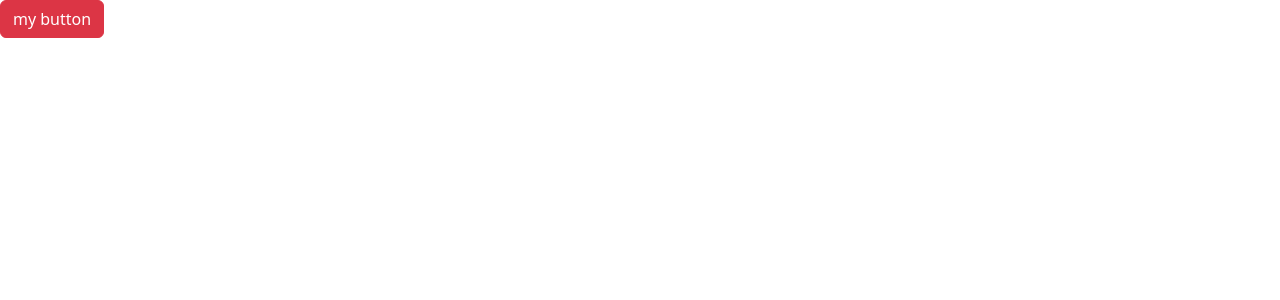
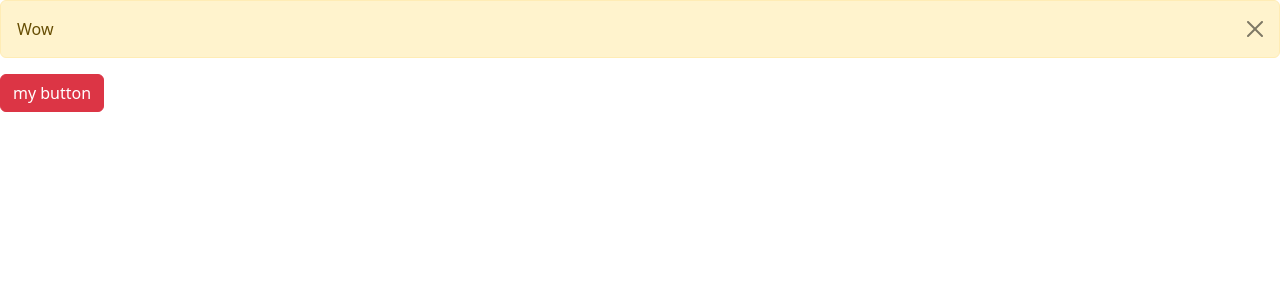
Before and after one commit to saji2000/react_tutorial, a React (Vite) app in the folder react-app/: page / in a window 1280 px wide. Both pictures are taken after a click on the button "my button". Shown: the top 300 px of the page. Built offline with nearby package versions, Linux system fonts and the light colour scheme.

Commit message:
Finished the youtube tutorial, praise God

```diff
--- a/react-app/src/App.tsx
+++ b/react-app/src/App.tsx
@@ -1,9 +1,16 @@
 import Button from "./components/Button";
+import Alert from "./components/Alert";
+import { useState } from "react";
 
 function App() {
+  const [alertVisible, setAlertVisiblity] = useState(false);
+
   return (
     <div>
-      <Button color="danger" onClick={() => console.log("Button")}>
+      {alertVisible && (
+        <Alert onClose={() => setAlertVisiblity(false)}>Wow</Alert>
+      )}
+      <Button color="danger" onClick={() => setAlertVisiblity(true)}>
         my button
       </Button>
     </div>
--- a/react-app/src/components/Alert.tsx
+++ b/react-app/src/components/Alert.tsx
@@ -1,13 +1,24 @@
-import { ReactNode } from "react";
+import { Children, ReactNode } from "react";
 
 interface Props {
   children: ReactNode;
+  onClose: () => void;
 }
 
-const Alert = ({ children }: Props) => {
+const Alert = ({ children, onClose }: Props) => {
   return (
-    <div className="alert alert-primary" role="alert">
+    <div
+      className="alert alert-warning alert-dismissible fade show"
+      role="alert"
+    >
       {children}
+      <button
+        type="button"
+        className="btn-close"
+        data-bs-dismiss="alert"
+        aria-label="Close"
+        onClick={onClose}
+      ></button>
     </div>
   );
 };
```
